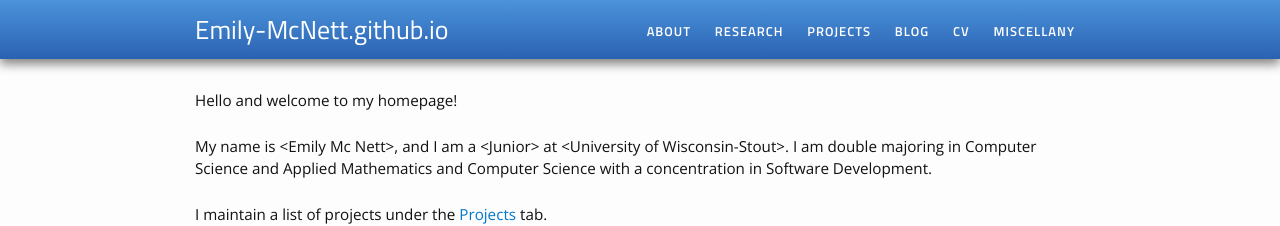
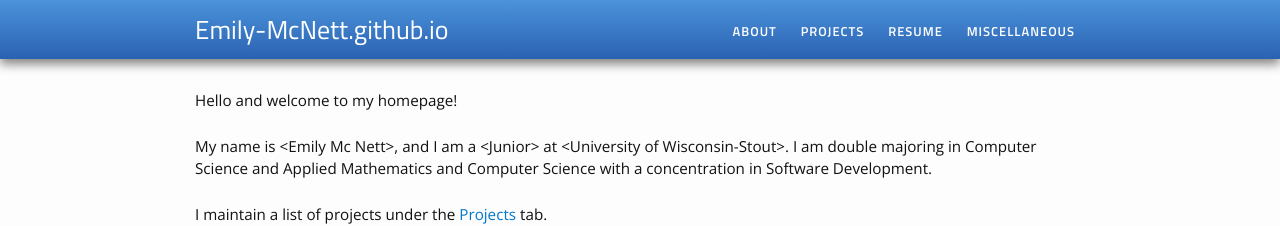
Before and after one commit to Emily-McNett/Emily-McNett.github.io, a Jekyll site: the page built from index.html, in a window 1280 px wide. Shown: the top 226 px of the page. Built offline with Jekyll 4.4.1, drawn with Linux system fonts in a browser that asks for light colours.

Commit message:
Update menu.yml

```diff
--- a/_data/menu.yml
+++ b/_data/menu.yml
@@ -1,19 +1,13 @@
 - title: "About"
   href: "/about/"
-
-- title: "Research"
-  href: "/research/"
 
 - title: "Projects"
   href: "/projects/"
 
-- title: "Blog"
-  href: "/blog/"
-
-- title: "CV"
+- title: "Resume"
   href: "/cv/"
 
-- title: "Miscellany"
+- title: "Miscellaneous"
   href: "/miscellany/"
   subcategories:
     - subtitle: "Courses Undertaken"
```
